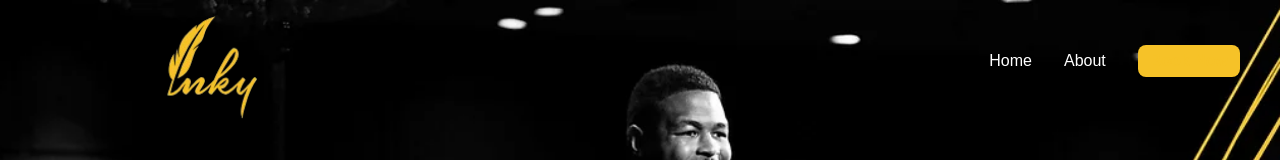
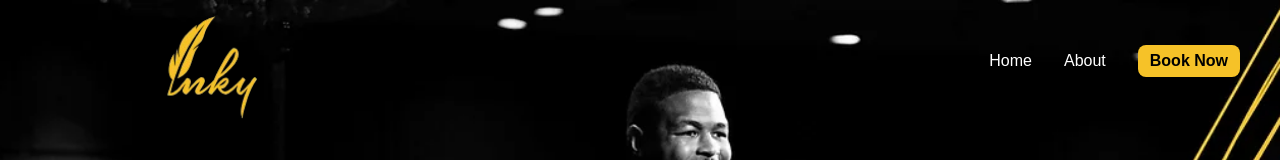
Before and after one commit to allanXQ/inky-ui, a React (Vite) app: page /book in a window 1280 px wide. Shown: the top 160 px of the page. Built offline with nearby package versions, Linux system fonts and the light colour scheme.

Commit message:
book nvalik to link

```diff
--- a/src/Layouts/index.jsx
+++ b/src/Layouts/index.jsx
@@ -1,5 +1,5 @@
 import { Outlet } from "react-router";
-import { NavLink } from "react-router-dom";
+import { Link, NavLink } from "react-router-dom";
 
 const Layout = () => {
   return (
@@ -26,7 +26,7 @@ const Layout = () => {
             </NavLink>
           </li>
           <li className="bg-[#F6C228] text-black font-bold py-1 px-3 rounded-lg">
-            <NavLink to="/book">Book Now</NavLink>
+            <Link to="/book">Book Now</Link>
           </li>
         </ul>
       </nav>
```
